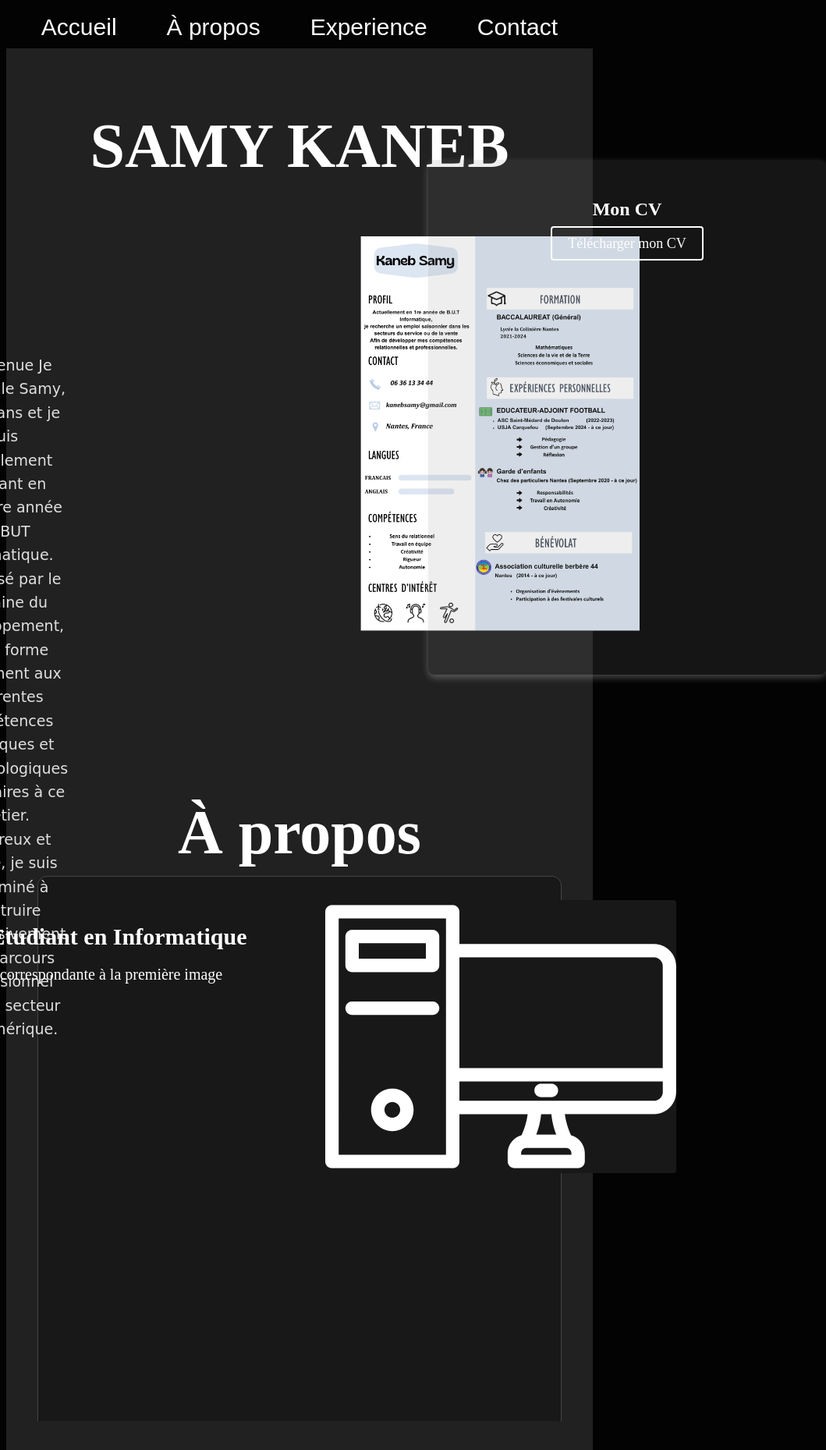
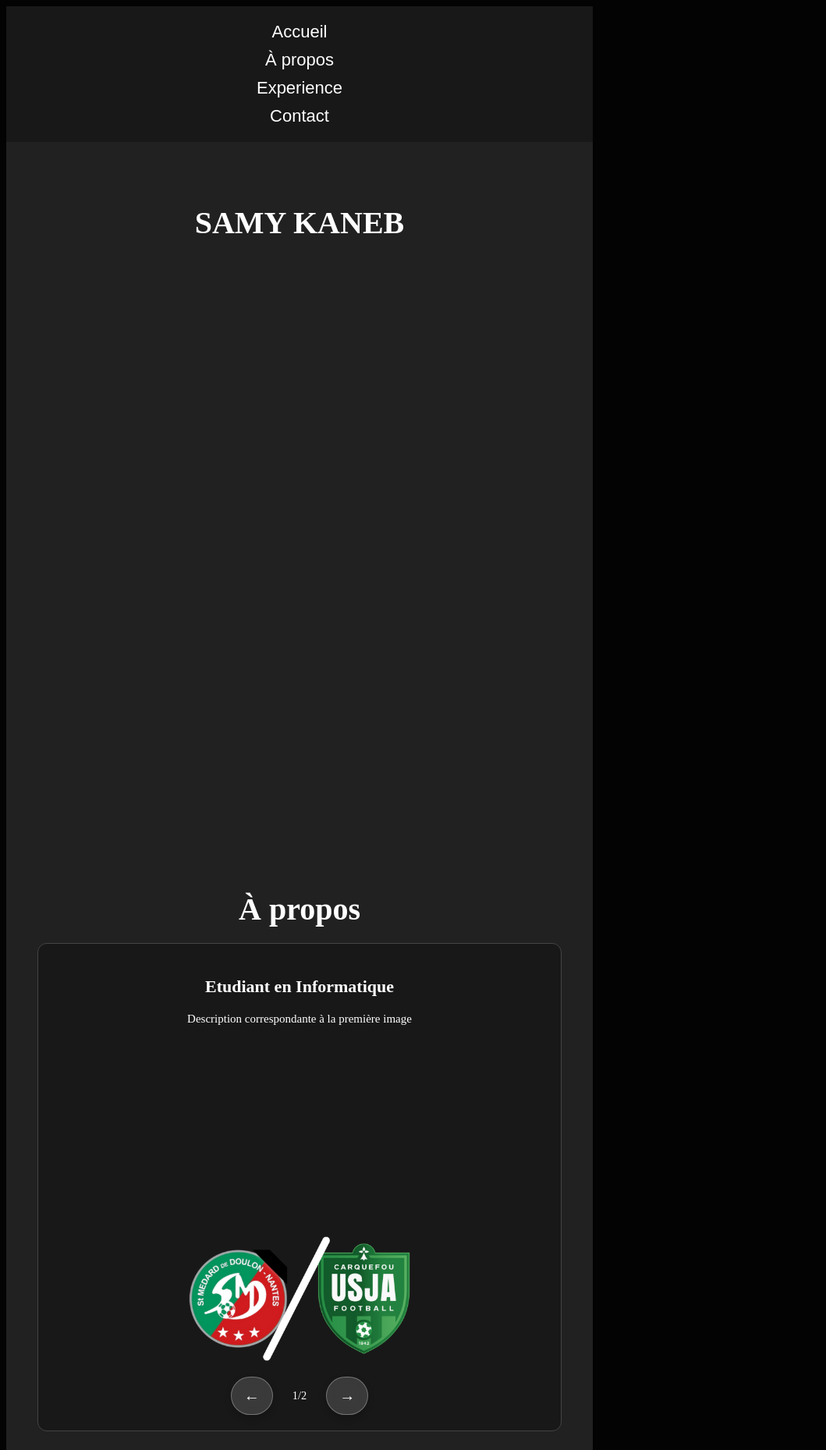
Before and after one commit to ymas-mrbt/samy-portfolio, a plain HTML site: page index.html in a window 768 px wide. Shown: the top 1859 px of the page at 78% size, 1059 px wide, since content can reach past the window. Drawn offline with Linux system fonts and the light colour scheme.

Commit message:
correction quasi pret jeudi

```diff
--- a/index.html
+++ b/index.html
@@ -1,6 +1,7 @@
 <!DOCTYPE html>
 <html lang="fr">
 <head>
+  <meta name="viewport" content="width=device-width, initial-scale=1.0">
   <meta charset="UTF-8">
   <title>Samy's Portfolio</title>
   <style>
@@ -12,7 +13,7 @@
       z-index: 100;
       position: sticky;
       top: 0;
-      background: #030303;
+      background: #181818;
       padding: 10px;
       text-align: center;
     }
@@ -39,23 +40,23 @@
       margin: 0px;
 }
 
-    .cv-box {
-  position: absolute;
-  top: 50%;
-  left: 50%;
-  transform: translate(-50%, -50%); /* Centrer la boîte */
-  background-color: rgba(129, 129, 129, 0.137); /* Fond semi-transparent */
-  margin: 135px 0 0 420px;
-  padding: 30px;
+.cv-box {
+  position: absolute; /* fixe à l'écran, indépendamment du reste */
+  top: 0px; /* ajuste la position verticale */
+  left: 50%; /* centre horizontalement */
+  transform: translateX(74%); /* pour bien centrer */
+   /* s'affiche au-dessus de tout */
+  background-color: rgba(129, 129, 129, 0.137);
   width: 450px;
-  height : 600px;
+  height: 600px;
   border-radius: 8px;
   text-align: center;
-  color: white;
+  color: rgb(0, 0, 0);
   box-shadow: 0 4px 10px rgba(236, 230, 230, 0.3);
 }
 
-.cv-box h2 {
+
+.cv-box h1 {
   margin-bottom: 20px;
   font-size: 24px;
 }
@@ -65,10 +66,11 @@
     }
 
     .cv-box a {
-      color: #fdfdfd;
+      color: #000000;
       text-decoration: none;
-      font-size: 18px;
-      border: 2px solid #ffffff;
+      font-size: 24px;
+      font-family:'Franklin Gothic Medium', 'Arial Narrow', Arial, sans-serif;
+      border: 2px solid #000000;
       padding: 10px 20px;
       border-radius: 4px;
       transition: all 0.3s;
@@ -82,12 +84,17 @@
 
 
     .cv-box-preview{
+      position: relative;
       display: flex;
       justify-content: center;
       gap: 375px;
       max-width: 85%;
       height:67%;
       margin-top: 70px;
+      opacity: 1;
+  max-height: 1000px; /* valeur assez grande pour couvrir son contenu */
+  transition: opacity 0.5s ease, max-height 0.5s ease;
+  overflow: hidden;
 
     }
     .cv-box-preview img {
@@ -124,13 +131,17 @@
     #experience { background: #212121; }
     #contact { background: #212121; }
 
+    #apropos h1 {
+      margin-bottom: 20px;
+    }
+
     .mini-carousel {
   display: flex;
   justify-content: center;
   align-items: center;
   max-width: 1200px;
   margin: 0 auto;
-  padding: 30px;
+  padding-bottom: 30px ;
   border: 1px solid #444;
   border-radius: 12px;
   background-color: #181818;
@@ -167,7 +178,7 @@
   border-radius: 4px;
   opacity: 0;
   transition: opacity 0.5s ease;
-  margin-bottom: 10px;
+
 }
 
 .image-side img.active {
@@ -183,16 +194,25 @@
 }
 
 .carousel-controls button {
-  background: #f0f0f0;
-  border: none;
-  padding: 5px 10px;
-  border-radius: 4px;
+  background: rgba(255, 255, 255, 0.15);
+  border: 1px solid rgba(255, 255, 255, 0.3);
+  color: #fff;
+  padding: 12px 16px;
+  margin: 0 10px;
+  font-size: 20px;
+  border-radius: 50px;
   cursor: pointer;
+  transition: all 0.3s ease;
+  backdrop-filter: blur(6px);
+  box-shadow: 0 4px 10px rgba(0, 0, 0, 0.2);
 }
 
 .carousel-controls button:hover {
-  background: #e0e0e0;
+  background: rgba(255, 255, 255, 0.473);
+  box-shadow: 0 6px 14px rgba(0, 0, 0, 0.3);
+  transform: translateY(-2px);
 }
+
 
 .indicator {
   font-size: 0.9rem;
@@ -278,6 +298,182 @@ footer {
   text-decoration: underline;
 }
 
+@media (max-width: 768px) {
+  nav a {
+    display: block;
+    margin: 10px 0;
+    font-size: 22px;
+  }
+
+  .cv-box {
+    display: none;
+  }
+
+  .cv-box-preview {
+    flex-direction: column;
+    gap: 20px;
+    align-items: center;
+    margin-top: 30px;
+  }
+
+  .cv-box-preview p {
+    padding: 0;
+    text-align: center;
+  }
+
+  .mini-carousel {
+    flex-direction: column;
+    padding: 20px;
+  }
+
+  .content-wrapper {
+    flex-direction: column;
+    align-items: center;
+  }
+
+  .text-side, .image-side {
+    width: 100%;
+  }
+
+  .experience-container {
+    flex-direction: column;
+    height: auto;
+  }
+
+  .project-box {
+    width: 100%;
+    margin-bottom: 20px;
+  }
+
+  section h1 {
+    font-size: 40px;
+  }
+
+  section p {
+    font-size: 16px;
+  }
+
+  .carousel-title {
+    font-size: 24px;
+  }
+
+  footer {
+    font-size: 18px;
+  }
+}
+
+/* Tablettes (601px à 1024px) */
+@media (max-width: 1919px) and (min-width: 601px) {
+  .cv-box {
+    width: 30%;
+    height: 95%;
+    margin: 0px auto;
+    transform: none;
+    transform: translateX(210px);
+
+  }
+
+  .cv-box-preview {
+    gap: 40px;
+  }
+
+  .experience-container {
+    flex-direction: column;
+    align-items: center;
+    height: auto;
+  }
+
+  .project-box {
+    width: 80%;
+    margin-bottom: 20px;
+  }
+
+  .content-wrapper {
+    flex-direction: column;
+    align-items: center;
+  }
+
+  .text-side, .image-side {
+    width: 100%;
+  }
+}
+
+@media (max-width: 1600px) {
+  .mini-carousel {
+    max-width: 80vw;
+    padding: 30px;
+  }
+
+  .carousel-title {
+    font-size: 26px;
+  }
+
+  .carousel-desc {
+    font-size: 17px;
+  }
+
+  .image-side img {
+    height: 260px;
+  }
+
+  .cv-box-preview p {
+    font-size: 15px;
+  }
+}
+
+@media (max-width: 1300px) {
+  .cv-box-preview{
+    opacity: 0;
+    max-height: 0;
+    pointer-events: none;
+  }
+  .mini-carousel {
+    flex-direction: column;
+    align-items: center;
+    text-align: center;
+  }
+
+  .carousel-text {
+    margin-bottom: 20px;
+    max-width: 90%;
+  }
+
+  .image-side {
+    margin-top: 20px;
+  }
+
+  .image-side img {
+    height: 220px;
+  }
+
+  .carousel-controls {
+    justify-content: center;
+  }
+}
+
+@media (max-width: 1024px) {
+  .mini-carousel {
+    max-width: 95vw;
+    padding: 20px;
+  }
+
+  .carousel-title {
+    font-size: 22px;
+  }
+
+  .carousel-desc {
+    font-size: 15px;
+  }
+
+  .image-side img {
+    height: 200px;
+  }
+
+  .cv-box-preview p {
+    font-size: 14px;
+  }
+}
+
   </style>
 </head>
 <body>
@@ -301,13 +497,14 @@ footer {
 
 
     <img src="image/cvsamypreview.png" alt="Aperçu de mon CV" >
+
+    <div class = cv-box>
+      <h1>Cliquer pour telecharger</h1>
+      <a href="CV SAMY KANEB .pdf" download>Télécharger mon CV</a>
+    </div>
 </div>
+</section>
 
-  <div class="cv-box">
-    <h2>Mon CV</h2>
-    <a href="CV SAMY KANEB .pdf" download>Télécharger mon CV</a>
-  </div>
-</section>
 
 <section id="apropos">
   <h1>À propos</h1>
@@ -327,6 +524,7 @@ footer {
           <button class="prev-btn">←</button>
           <span class="indicator">1/2</span>
           <button class="next-btn">→</button>
+
         </div>
       </div>
     </div>
@@ -350,10 +548,6 @@ footer {
   </div>
 </section>
 
-<!-- <section id="contact">
-  <h1>Contact</h1>
-  <p>Contenu de la section contact</p>
-</section> -->
 
 <footer>
   <div class="footer-content">
@@ -430,6 +624,78 @@ footer {
   // Initialisation
   updateSlide(0);
 });
+
+// Seuil modifiable : largeur minimale requise pour afficher la div
+const minWidthRequired = 1420; // ← Change cette valeur si besoin
+
+function checkAndToggleCvBox() {
+  const cvBox = document.querySelector('.cv-box');
+  const currentWidth = window.innerWidth;
+
+  if (currentWidth < minWidthRequired && cvBox) {
+    // Supprimer la div si trop étroit
+    cvBox.remove();
+    console.log('cv-box supprimée : trop petit');
+  } else if (currentWidth >= minWidthRequired && !cvBox) {
+    // Recréer la div si on est revenu au-dessus du seuil
+    const previewContainer = document.querySelector('.cv-box-preview');
+    const newDiv = document.createElement('div');
+    newDiv.className = 'cv-box';
+    newDiv.innerHTML = `
+      <h1>Cliquer pour telecharger</h1>
+      <a href="CV SAMY KANEB .pdf" download>Télécharger mon CV</a>
+    `;
+    previewContainer.appendChild(newDiv);
+    console.log('cv-box recréée : largeur suffisante');
+  }
+}
+
+// Lancer à chaque redimensionnement
+window.addEventListener('resize', checkAndToggleCvBox);
+
+// Vérifier au chargement initial
+document.addEventListener('DOMContentLoaded', checkAndToggleCvBox);
+function updateAproposImageBasedOnWidth() {
+  const imageSide = document.querySelector('.image-side');
+  const images = imageSide.querySelectorAll('img');
+  const containerWidth = imageSide.clientWidth;
+
+  // Seuil arbitraire (ajuste selon besoin) : si trop petit, on passe à la photo 2
+  const minWidthForBoth = 500;
+
+  if (containerWidth < minWidthForBoth) {
+    images[0].classList.remove('active'); // cache photo 1
+    images[1].classList.add('active');    // affiche photo 2
+  } else {
+    images[0].classList.add('active');    // affiche photo 1
+    images[1].classList.remove('active'); // cache photo 2
+  }
+}
+
+// Réagit aux changements de taille
+window.addEventListener('resize', updateAproposImageBasedOnWidth);
+document.addEventListener('DOMContentLoaded', updateAproposImageBasedOnWidth);
+
+// Seuil modifiable : largeur maximale autorisée avant suppression de la div
+const maxWidthBeforeRemove = 1920; // <-- Modifie cette valeur selon ton besoin
+
+function checkAndRemoveCvBox() {
+  const cvBox = document.querySelector('.cv-box');
+  const currentWidth = window.innerWidth;
+
+  if (currentWidth > maxWidthBeforeRemove && cvBox) {
+    cvBox.remove();
+    console.log('cv-box supprimée : largeur trop grande');
+  }
+}
+
+// Écouteur sur le redimensionnement de la fenêtre
+window.addEventListener('resize', checkAndRemoveCvBox);
+
+// Vérification initiale au chargement de la page
+document.addEventListener('DOMContentLoaded', checkAndRemoveCvBox);
+
+
 </script>
 
 </body>
```
